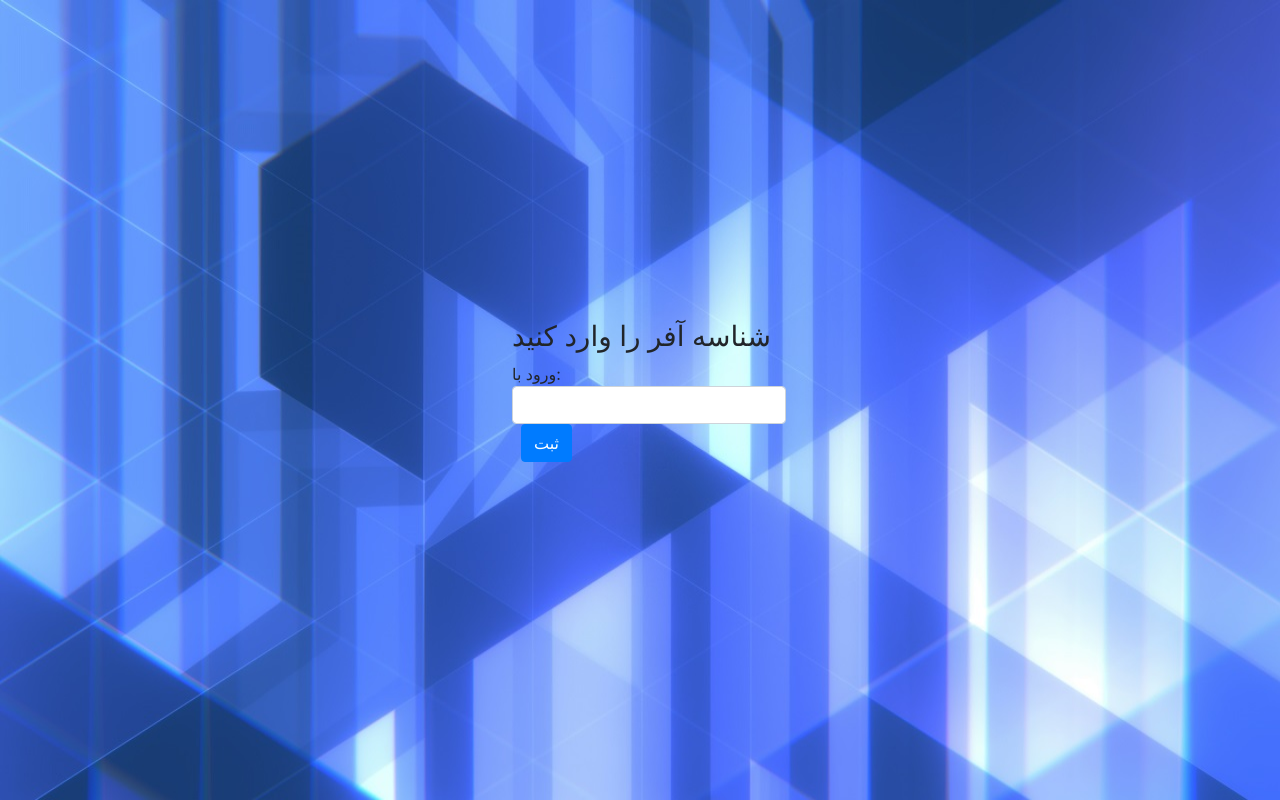
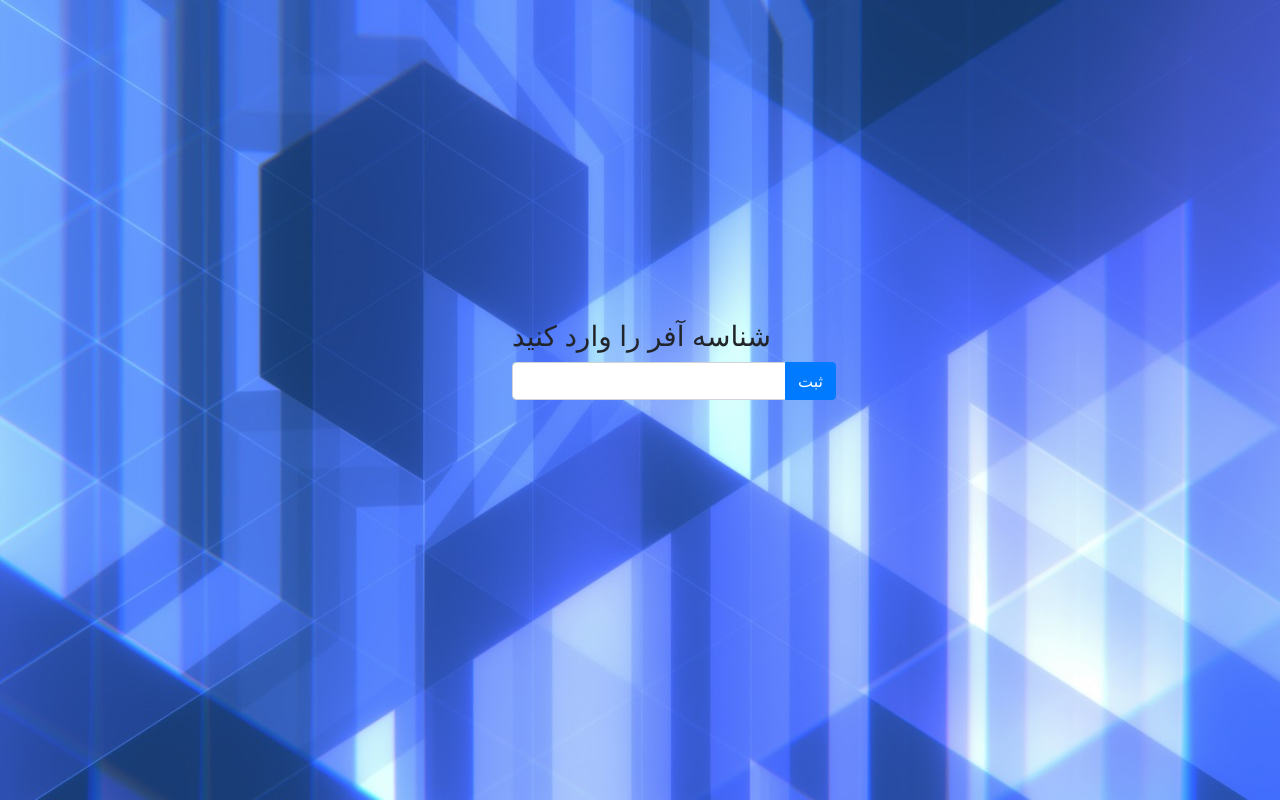
Before and after one commit to IrNowUsers/offer, a plain HTML site: page index.html in a window 1280 px wide. Drawn offline with nearby package versions, Linux system fonts and the light colour scheme.

Commit message:
Update index.html

```diff
--- a/index.html
+++ b/index.html
@@ -27,8 +27,12 @@
 </script>
 <div style="position:absolute;left:40%;top:40%">
   <h3>شناسه آفر را وارد کنید</h3>
-  <span>ورود با:</span><input type="text" id="myText" class="form-control" />&nbsp;
-  <button class="btn btn-primary" onclick="enterS()">ثبت</button>
+	<div class="input-group mb-3">
+  <input type="text" id="myText" class="form-control" />
+  <div class="input-group-append">
+    <button class="btn btn-primary" onclick="enterS()">ثبت</button>
+  </div>
+</div>
   <div id="res"></div>
 </div>
 
```
